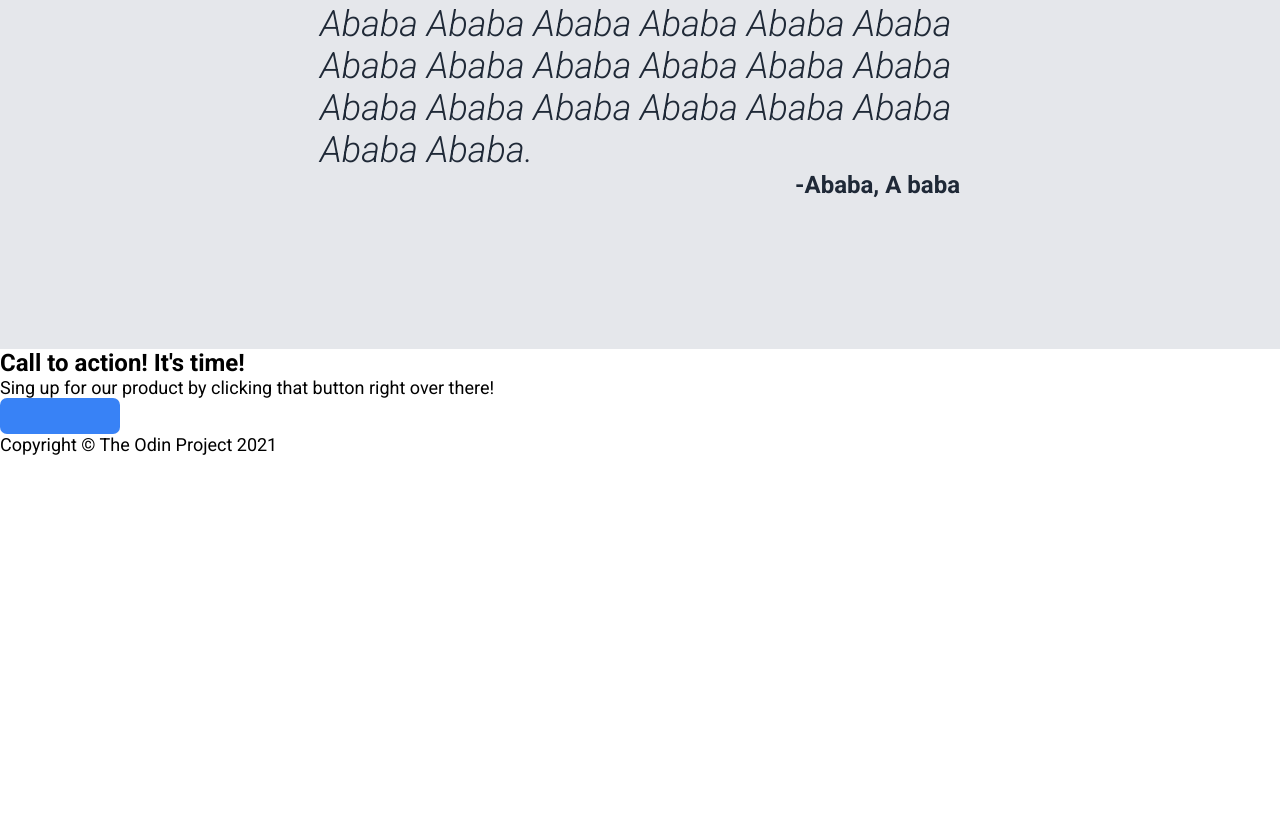
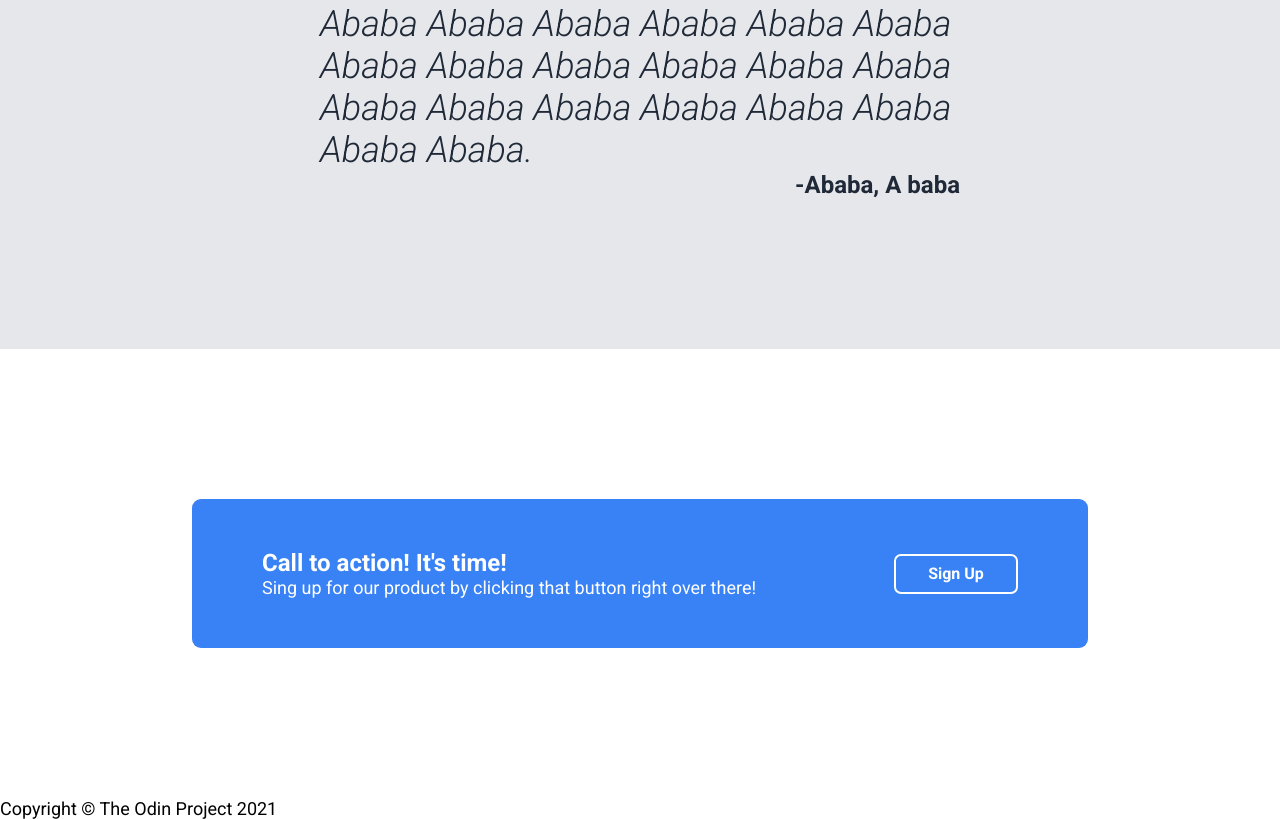
Before and after one commit to AdrianoCz/odin-landing-page, a plain HTML site: page index.html in a window 1280 px wide. Shown: the part 1186-2005 px from the top of the page. Before the commit the page ends 1641 px from the top, so only its background shows below. Drawn offline with Linux system fonts and the light colour scheme.

Commit message:
Finnish style on call to action

```diff
--- a/index.html
+++ b/index.html
@@ -66,13 +66,18 @@
           </blockquote>
           <p>-Ababa, A baba</p>
         </section>
-        <section>
-          <div>
-            <h2>Call to action! It's time!</h2>
-            <p>
-              Sing up for our product by clicking that button right over there!
-            </p>
-            <div class="button"></div>
+        <section class="callToAction">
+          <div class="signUp">
+            <div>
+              <h2>Call to action! It's time!</h2>
+              <p>
+                Sing up for our product by clicking that button right over
+                there!
+              </p>
+            </div>
+            <div>
+              <div class="button">Sign Up</div>
+            </div>
           </div>
         </section>
         <footer><p>Copyright © The Odin Project 2021</p></footer>
--- a/styles.css
+++ b/styles.css
@@ -112,3 +112,19 @@ nav a{
     text-align: right;
     color: #1f2937;
 }
+.callToAction{
+    padding: 150px 15dvw;
+}
+.signUp{
+    display: flex;
+    align-items: center;
+    border-radius: 9px;
+    background-color: #3882f6;
+    padding: 50px 70px;
+    justify-content: space-between;
+    color: white;
+}
+.signUp .button{
+    border: 2px white solid;
+
+}
```
